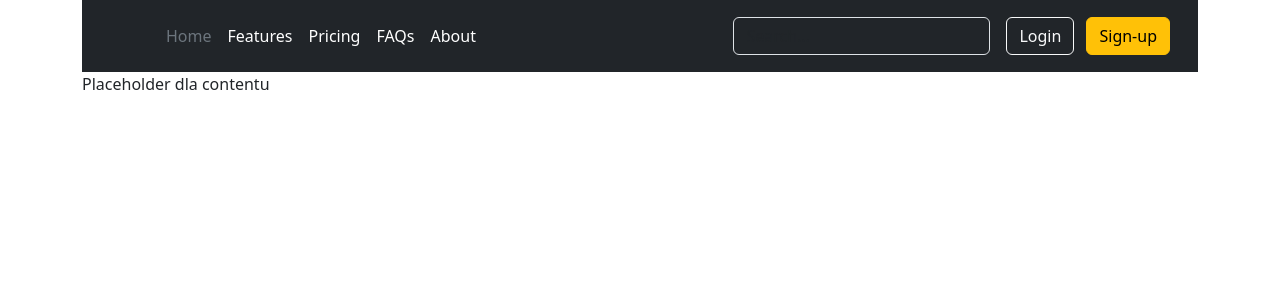
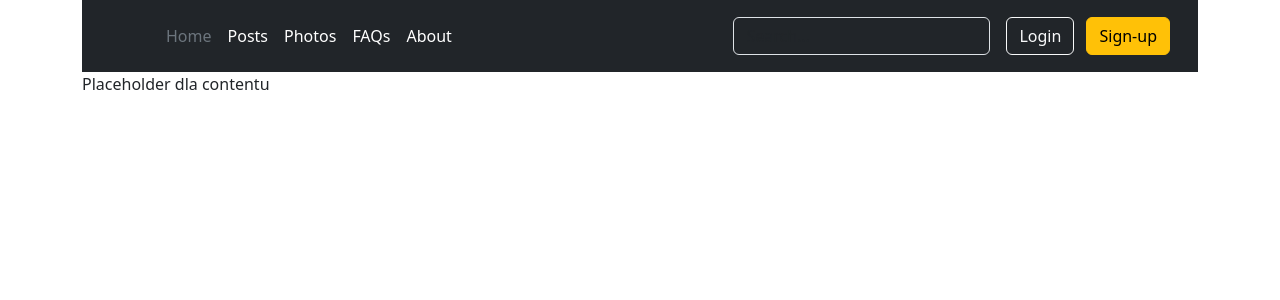
Before and after one commit to rkorzen/frezja, a Django app: page / in a window 1280 px wide. Shown: the top 300 px of the page. Run offline with Django 4.2, Linux system fonts and the light colour scheme.

Commit message:
nawigacja w navbar

```diff
--- a/frezja/urls.py
+++ b/frezja/urls.py
@@ -20,6 +20,6 @@ from django.urls import include, path
 urlpatterns = [
     path("admin/", admin.site.urls),
     path("", include("home.urls")),
-    path("posts/", include("posts.urls")),
+    path("blog/", include("posts.urls")),
     path("photos/", include("photos.urls")),
 ]
--- a/templates/base.html
+++ b/templates/base.html
@@ -20,13 +20,7 @@
                     </svg>
                 </a>
 
-                <ul class="nav col-12 col-lg-auto me-lg-auto mb-2 justify-content-center mb-md-0">
-                    <li><a href="#" class="nav-link px-2 text-secondary">Home</a></li>
-                    <li><a href="#" class="nav-link px-2 text-white">Features</a></li>
-                    <li><a href="#" class="nav-link px-2 text-white">Pricing</a></li>
-                    <li><a href="#" class="nav-link px-2 text-white">FAQs</a></li>
-                    <li><a href="#" class="nav-link px-2 text-white">About</a></li>
-                </ul>
+               {% include "includes/navigation.html" %}
 
                 <form class="col-12 col-lg-auto mb-3 mb-lg-0 me-lg-3" role="search">
                     <input type="search" class="form-control form-control-dark text-bg-dark" placeholder="Search..."
--- /dev/null
+++ b/templates/includes/navigation.html
@@ -0,0 +1,7 @@
+    <ul class="nav col-12 col-lg-auto me-lg-auto mb-2 justify-content-center mb-md-0">
+        <li><a href="{% url "home:home" %}" class="nav-link px-2 text-secondary">Home</a></li>
+        <li><a href="{% url 'posts:list' %}" class="nav-link px-2 text-white">Posts</a></li>
+        <li><a href="{% url 'photos:list' %}" class="nav-link px-2 text-white">Photos</a></li>
+        <li><a href="#" class="nav-link px-2 text-white">FAQs</a></li>
+        <li><a href="#" class="nav-link px-2 text-white">About</a></li>
+    </ul>
```
